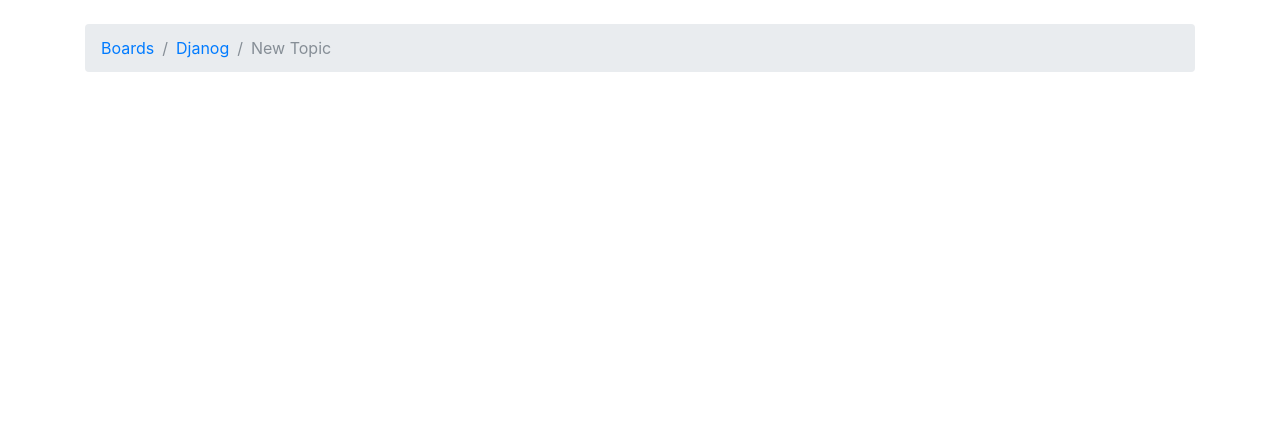
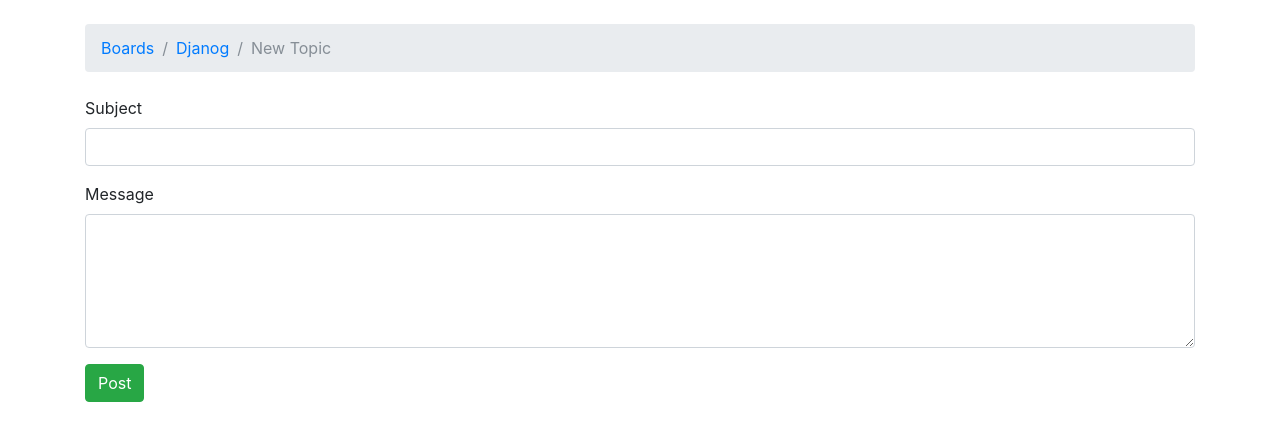
Before and after one commit to raihan-uddin/Django-Web-Board-Project, a Django app: page /boards/1/new/ in a window 1280 px wide. Shown: the part 56-497 px from the top of the page. Run offline with Django 3.2, Linux system fonts and the light colour scheme; data comes from the database, SQL or seed files in the repository; both versions use the stored data as it was after the commit; some libraries are stand-ins or nearby versions; some web fonts are replaced.

Commit message:
submit new post & show create new post & show

```diff
--- a/boards/views.py
+++ b/boards/views.py
@@ -1,6 +1,7 @@
-from django.shortcuts import render, get_object_or_404
+from django.contrib.auth.models import User
+from django.shortcuts import render, get_object_or_404, redirect
 
-from .models import Board
+from .models import Board, Topic, Post
 
 
 # Create your views here.
@@ -27,4 +28,23 @@ def board_topics(request, pk):
 
 def new_topic(request, pk):
     board = get_object_or_404(Board, pk=pk)
+    if request.method == 'POST':
+        subject = request.POST['subject']
+        message = request.POST['message']
+
+        user = User.objects.first() # TODO: get the currently Logged in user
+
+        topic = Topic.objects.create(
+            subject=subject,
+            board=board,
+            starter=user
+        )
+
+        post = Post.objects.create(
+            message=message,
+            topic=topic,
+            created_by=user
+        )
+        return redirect('board_topics', pk=board.pk) # TODO: redirect to the created topic page
+
     return render(request, 'new_topic.html', {'board': board})
--- a/templates/new_topic.html
+++ b/templates/new_topic.html
@@ -9,5 +9,16 @@
 {% endblock %}
 
 {% block content %}
-
+    <form method="post">
+        {% csrf_token %}
+        <div class="form-group">
+            <label for="id_subject">Subject</label>
+            <input type="text" class="form-control" id="id_subject" name="subject">
+        </div>
+        <div class="form-group">
+            <label for="id_message">Message</label>
+            <textarea class="form-control" id="id_message" name="message" rows="5"></textarea>
+        </div>
+        <button type="submit" class="btn btn-success">Post</button>
+    </form>
 {% endblock %}
```
Also changed, not shown: templates/topics.html (+25 -1 lines), db.sqlite3.
